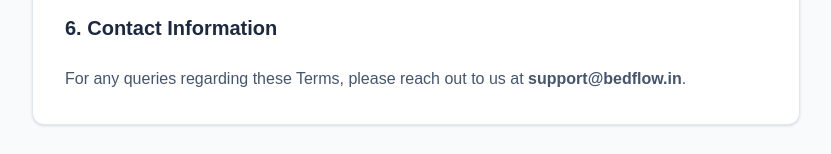
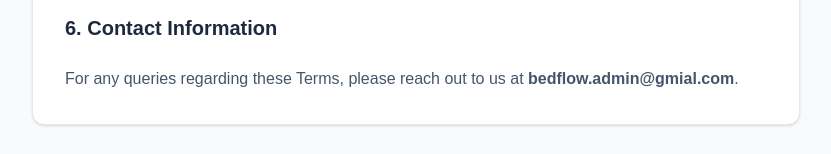
Before and after one commit to haarischharia4161-boop/bedflow-web, a Next.js app: page /terms in a window 1280 px wide. Shown: the part 1072-1226 px from the top of the page, without its empty margins (224-1055 px from the left). Built offline with nearby package versions, Linux system fonts and the light colour scheme.

Commit message:
Corrected legal page buttons

```diff
--- a/app/privacy/page.tsx
+++ b/app/privacy/page.tsx
@@ -21,7 +21,7 @@ export default function PrivacyPolicy() {
             <p>We do not sell, trade, or rent your personal information to third parties. We implement industry-standard security measures to protect your data from unauthorized access, alteration, or disclosure.</p>
 
             <h2 className="text-xl font-semibold text-slate-800 mt-4">5. Contact Us</h2>
-            <p>If you have any questions or concerns regarding this Privacy Policy or your data, please contact us at <strong>support@bedflow.in</strong>.</p>
+            <p>If you have any questions or concerns regarding this Privacy Policy or your data, please contact us at <strong>bedflow.admin@gmail.com</strong>.</p>
           </div>
         </div>
       </main>
--- a/app/refund/page.tsx
+++ b/app/refund/page.tsx
@@ -18,7 +18,7 @@ export default function RefundPolicy() {
             <p>Exceptions to our no-refund policy may be made on a case-by-case basis at our sole discretion. This typically includes accidental duplicate billing or technical failures on our end that entirely prevented you from accessing the platform. Any approved refunds will be credited back to your original payment method within 5-7 business days.</p>
 
             <h2 className="text-xl font-semibold text-slate-800 mt-4">4. How to Request Help</h2>
-            <p>If you believe you have been billed in error or wish to discuss your account status, please contact our billing team immediately at <strong>support@bedflow.in</strong>. Please include your account details and the transaction reference number in your email.</p>
+            <p>If you believe you have been billed in error or wish to discuss your account status, please contact our billing team immediately at <strong>bedflow.admin@gmail.com</strong>. Please include your account details and the transaction reference number in your email.</p>
           </div>
         </div>
       </main>
--- a/app/terms/page.tsx
+++ b/app/terms/page.tsx
@@ -24,7 +24,7 @@ export default function TermsAndConditions() {
             <p>These Terms shall be governed and construed in accordance with the laws of India. Any legal disputes arising out of or related to these terms shall be subject to the exclusive jurisdiction of the courts located in Haryana, India.</p>
 
             <h2 className="text-xl font-semibold text-slate-800 mt-4">6. Contact Information</h2>
-            <p>For any queries regarding these Terms, please reach out to us at <strong>support@bedflow.in</strong>.</p>
+            <p>For any queries regarding these Terms, please reach out to us at <strong>bedflow.admin@gmial.com</strong>.</p>
           </div>
         </div>
       </main>
```
